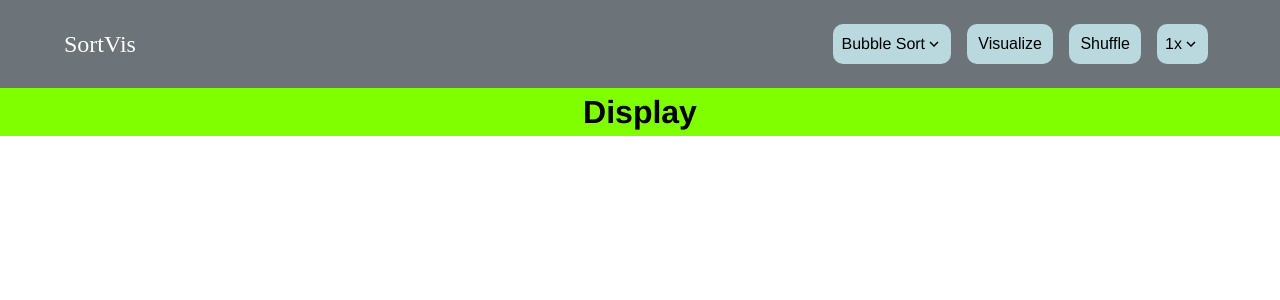
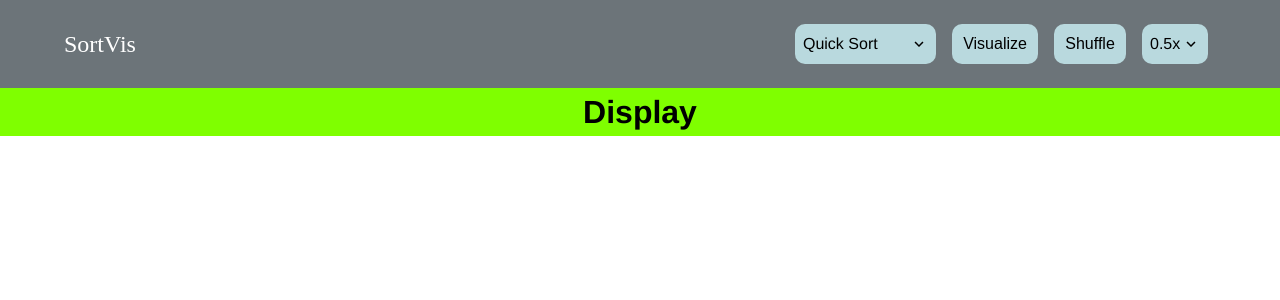
Before and after one commit to Jatinmanav/sorting-algorithm-visualizer, a Vue app: page / in a window 1280 px wide. Shown: the top 300 px of the page. Built offline with nearby package versions, Linux system fonts and the light colour scheme.

Commit message:
update dropdown list

```diff
--- a/src/components/AlgorithmDropdownList.vue
+++ b/src/components/DropdownList.vue
@@ -1,7 +1,11 @@
 <template>
   <div class="dropdown-container">
-    <div class="dropdown-display" @click="toggleDropdown">
-      <p>{{ selected }}</p>
+    <div
+      class="dropdown-display"
+      @click="toggleDropdown"
+      :style="dropdownWidth"
+    >
+      <p>{{ selectedValue }}</p>
       <DropdownIcon fillColor="#000000" class="dropdown-icon" />
     </div>
     <div class="dropdown-items-container" v-if="open">
@@ -9,6 +13,7 @@
         class="dropdown-item"
         v-bind:key="algorithm.id"
         v-for="algorithm in algorithms"
+        @click="selectDropdownItem(algorithm)"
       >
         {{ algorithm.name }}
       </div>
@@ -20,21 +25,29 @@
 import DropdownIcon from '../assets/DropdownIcon.vue';
 
 export default {
-  name: 'AlgorithmDropdownList',
+  name: 'DropdownList',
+  props: { options: { type: Array, required: true }, width: { type: String, required: true } },
   data() {
     return {
       open: false,
-      selected: 'Bubble Sort',
-      algorithms: [
-        { id: 1, name: 'Bubble Sort' },
-        { id: 2, name: 'Quick Sort' },
-        { id: 3, name: 'Merge Sort' },
-      ],
+      algorithms: this.options,
+      selected: 0,
     };
   },
   methods: {
     toggleDropdown() {
       this.open = !this.open;
+    },
+    selectDropdownItem(algorithm) {
+      this.selected = algorithm.id - 1;
+    },
+  },
+  computed: {
+    selectedValue() {
+      return this.options[this.selected].name;
+    },
+    dropdownWidth() {
+      return `min-width: ${this.width};`;
     },
   },
   components: {
--- a/src/components/Header.vue
+++ b/src/components/Header.vue
@@ -2,25 +2,40 @@
   <div class="header">
     <div class="logo">SortVis</div>
     <div class="sorting-options-container">
-      <AlgorithmDropdownList class="dropdown-list sorting-option" />
+      <DropdownList
+        class="dropdown-list sorting-option"
+        :options="[
+          { id: 1, name: 'Quick Sort' },
+          { id: 2, name: 'Merge Sort' },
+          { id: 3, name: 'Bubble Sort' },
+        ]"
+        width="125px"
+      />
       <div>
         <button class="header-button sorting-option">Visualize</button>
         <button class="header-button sorting-option">Shuffle</button>
       </div>
-      <SpeedDropdownList class="dropdown-list sorting-option" />
+      <DropdownList
+        class="dropdown-list sorting-option"
+        :options="[
+          { id: 1, name: '0.5x' },
+          { id: 2, name: '1x' },
+          { id: 3, name: '2x' },
+          { id: 4, name: '4x' },
+        ]"
+        width="50px"
+      />
     </div>
   </div>
 </template>
 
 <script>
-import AlgorithmDropdownList from './AlgorithmDropdownList.vue';
-import SpeedDropdownList from './SpeedDropdownList.vue';
+import DropdownList from './DropdownList.vue';
 
 export default {
   name: 'Header',
   components: {
-    AlgorithmDropdownList,
-    SpeedDropdownList,
+    DropdownList,
   },
 };
 </script>
--- a/src/components/SpeedDropdownList.vue
+++ /dev/null
@@ -1,98 +0,0 @@
-<template>
-  <div class="dropdown-container">
-    <div class="dropdown-display" @click="toggleDropdown">
-      <p>{{ selected }}</p>
-      <DropdownIcon fillColor="#000000" class="dropdown-icon" />
-    </div>
-    <div class="dropdown-items-container" v-if="open">
-      <div
-        class="dropdown-item"
-        v-bind:key="algorithm.id"
-        v-for="algorithm in algorithms"
-      >
-        {{ algorithm.name }}
-      </div>
-    </div>
-  </div>
-</template>
-
-<script>
-import DropdownIcon from '../assets/DropdownIcon.vue';
-
-export default {
-  name: 'SpeedDropdownList',
-  data() {
-    return {
-      open: false,
-      selected: '1x',
-      algorithms: [
-        { id: 1, name: '0.5x' },
-        { id: 2, name: '2x' },
-        { id: 3, name: '4x' },
-      ],
-    };
-  },
-  methods: {
-    toggleDropdown() {
-      this.open = !this.open;
-    },
-  },
-  components: {
-    DropdownIcon,
-  },
-};
-</script>
-
-<style lang="scss" scoped>
-.dropdown-container {
-  background: var(--button-color);
-  position: relative;
-  border-radius: 10px;
-}
-
-.dropdown-display {
-  display: flex;
-  align-items: center;
-  justify-content: space-between;
-  padding: 0.5em;
-  border-radius: 10px;
-  transition: background-color 250ms;
-  cursor: pointer;
-  &:hover {
-    background-color: var(--button-hover-color);
-  }
-}
-
-.dropdown-icon {
-  cursor: pointer;
-}
-
-.dropdown-items-container {
-  position: absolute;
-  width: 100%;
-  margin-top: 0.5em;
-}
-
-.dropdown-item {
-  background-color: var(--button-color);
-  max-width: 100%;
-  text-align: center;
-  padding: 0.5em;
-  border: solid 1px black;
-  border-top: none;
-  cursor: pointer;
-  transition: background-color 250ms;
-  &:first-child {
-    border: solid 1px black;
-    border-top-left-radius: 10px;
-    border-top-right-radius: 10px;
-  }
-  &:last-child {
-    border-bottom-left-radius: 10px;
-    border-bottom-right-radius: 10px;
-  }
-  &:hover {
-    background-color: var(--button-hover-color);
-  }
-}
-</style>
```
